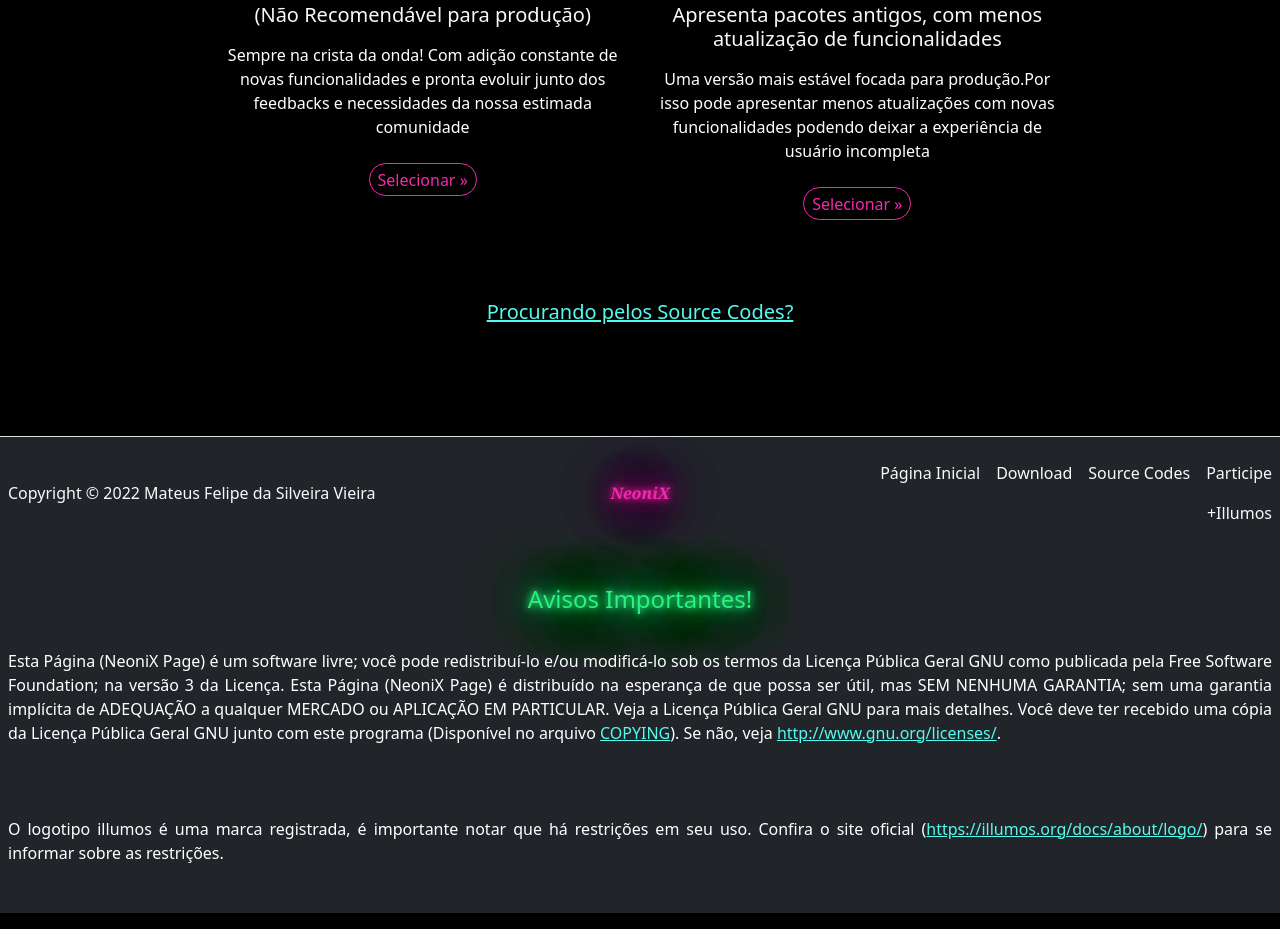
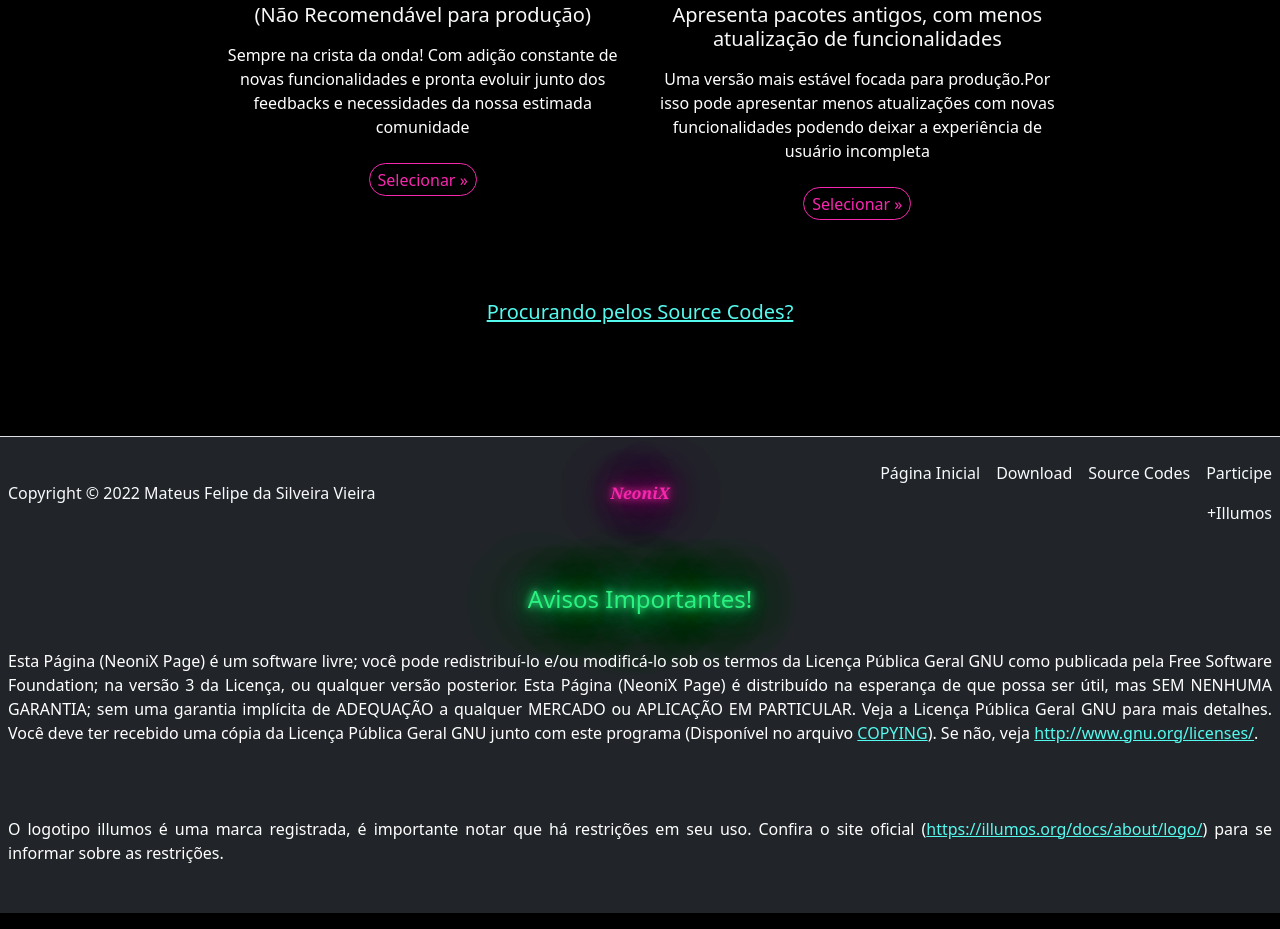
Before and after one commit to habdig7oficial/NeoniX-website, a plain HTML site: page html/download_page.html in a window 1280 px wide. Shown: the part 838-1767 px from the top of the page. Drawn offline with nearby package versions, Linux system fonts and the light colour scheme.

Commit message:
Update download_page.html

```diff
--- a/html/download_page.html
+++ b/html/download_page.html
@@ -211,7 +211,7 @@
 
   <p class="just">Esta Página (NeoniX Page) é um software livre; você pode redistribuí-lo e/ou
     modificá-lo sob os termos da Licença Pública Geral GNU como publicada
-    pela Free Software Foundation; na versão 3 da Licença.
+    pela Free Software Foundation; na versão 3 da Licença, ou qualquer versão posterior.
 
     Esta Página (NeoniX Page) é distribuído na esperança de que possa ser útil,
     mas SEM NENHUMA GARANTIA; sem uma garantia implícita de ADEQUAÇÃO
```
